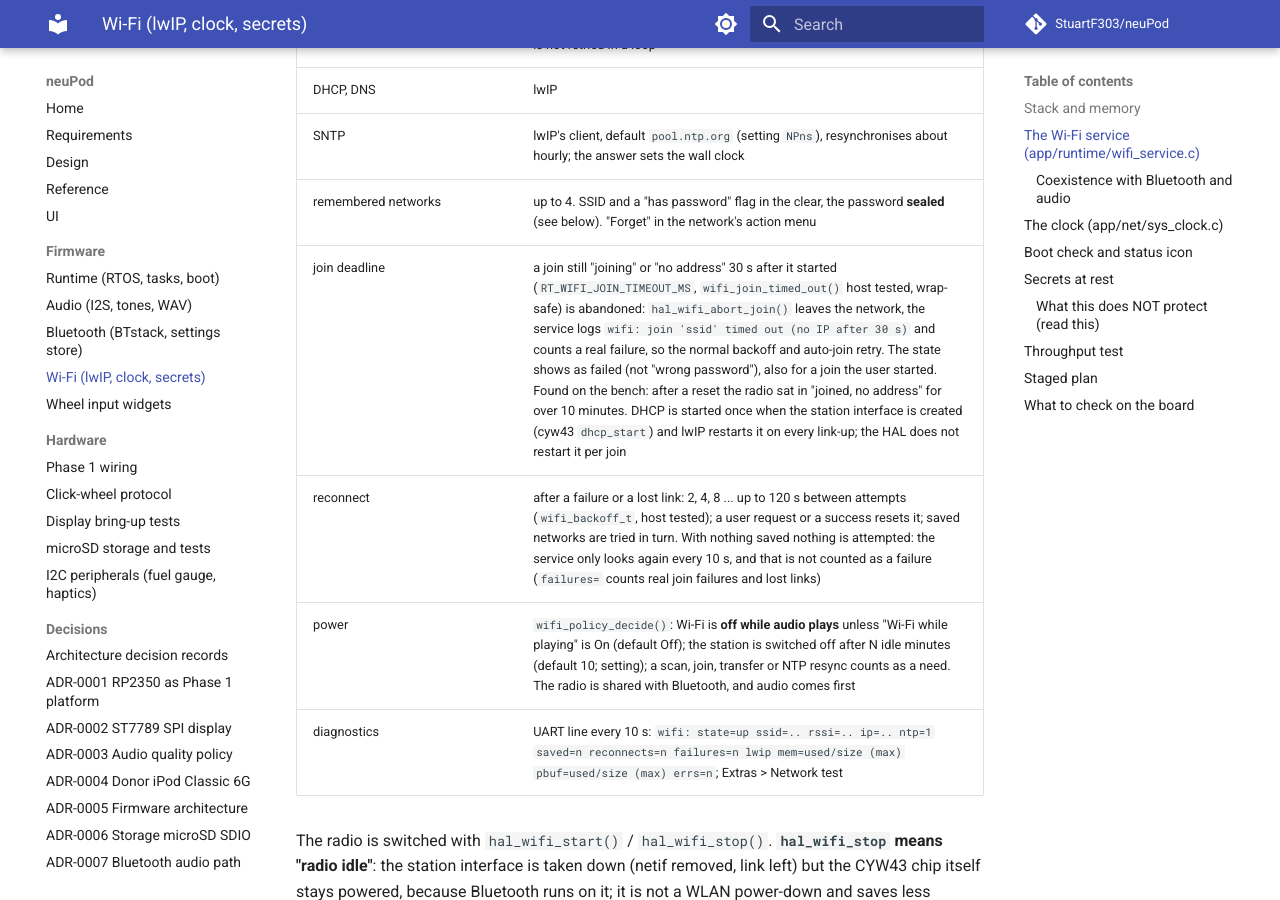
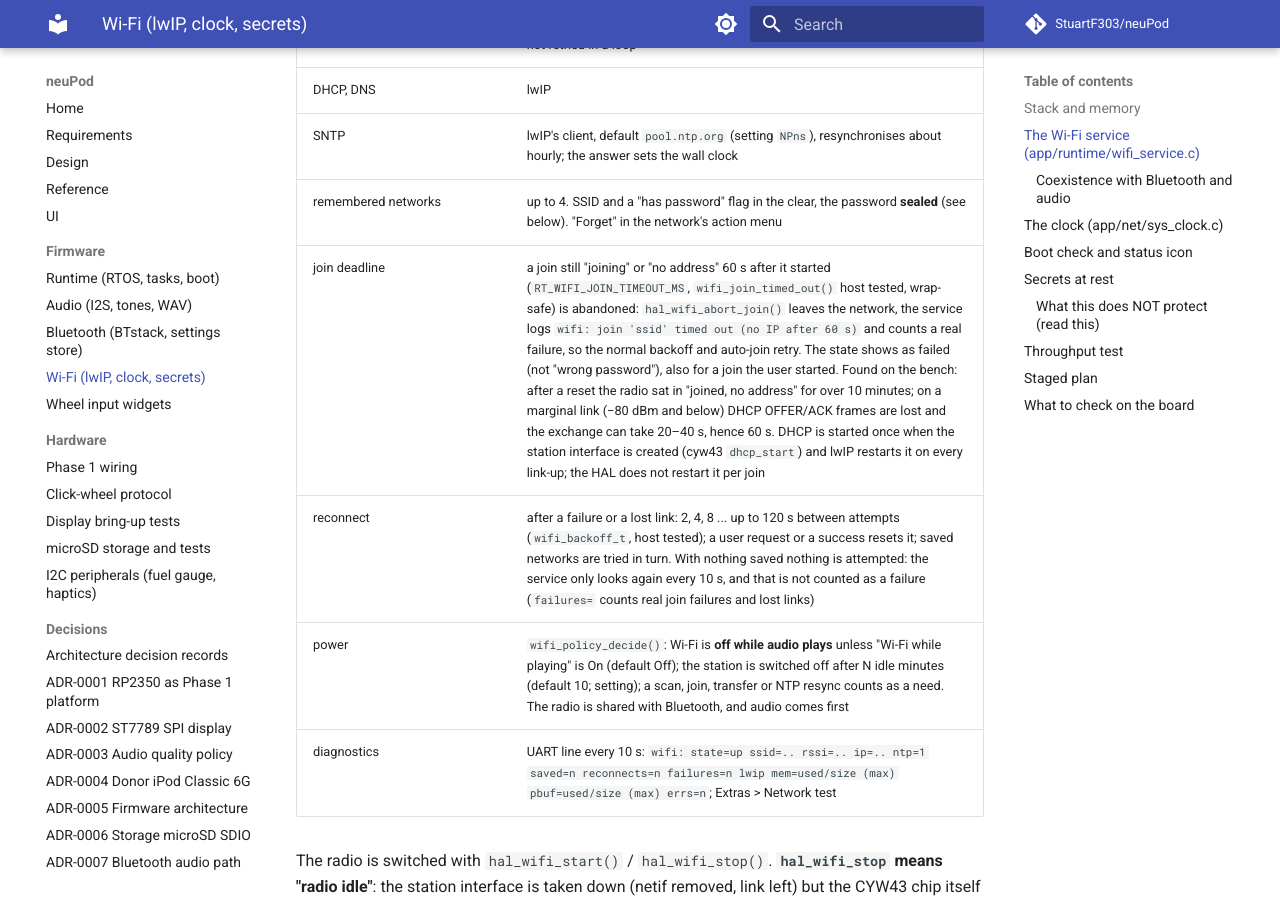
Before and after one commit to StuartF303/neuPod, an MkDocs documentation site: the page built from docs/wifi.md, in a window 1280 px wide and 900 px high, scrolled down 1650 px. Built offline with MkDocs 1.6.1 and Material for MkDocs 9.7.7, drawn with Linux system fonts in a browser that asks for light colours; comment, search, counter and statistics services are not loaded.

Commit message:
fix(wifi): join deadline 30 -> 60 s (DHCP on a marginal link took 20-40 s on the bench)
Co-Authored-By: Claude Opus 5.5 <noreply@anthropic.com>
Claude-Session: https://claude.ai/code/session_01NfmAnUmaBsNr4aNVCxQW7t

```diff
--- a/docs/wifi.md
+++ b/docs/wifi.md
@@ -27,7 +27,7 @@ One task, "wifi" (core 0, priority 1, 4 KB stack), owns the station side. It run
 | DHCP, DNS | lwIP |
 | SNTP | lwIP's client, default `pool.ntp.org` (setting `NPns`), resynchronises about hourly; the answer sets the wall clock |
 | remembered networks | up to 4. SSID and a "has password" flag in the clear, the password **sealed** (see below). "Forget" in the network's action menu |
-| join deadline | a join still "joining" or "no address" 30 s after it started (`RT_WIFI_JOIN_TIMEOUT_MS`, `wifi_join_timed_out()` host tested, wrap-safe) is abandoned: `hal_wifi_abort_join()` leaves the network, the service logs `wifi: join 'ssid' timed out (no IP after 30 s)` and counts a real failure, so the normal backoff and auto-join retry. The state shows as failed (not "wrong password"), also for a join the user started. Found on the bench: after a reset the radio sat in "joined, no address" for over 10 minutes. DHCP is started once when the station interface is created (cyw43 `dhcp_start`) and lwIP restarts it on every link-up; the HAL does not restart it per join |
+| join deadline | a join still "joining" or "no address" 60 s after it started (`RT_WIFI_JOIN_TIMEOUT_MS`, `wifi_join_timed_out()` host tested, wrap-safe) is abandoned: `hal_wifi_abort_join()` leaves the network, the service logs `wifi: join 'ssid' timed out (no IP after 60 s)` and counts a real failure, so the normal backoff and auto-join retry. The state shows as failed (not "wrong password"), also for a join the user started. Found on the bench: after a reset the radio sat in "joined, no address" for over 10 minutes; on a marginal link (−80 dBm and below) DHCP OFFER/ACK frames are lost and the exchange can take 20–40 s, hence 60 s. DHCP is started once when the station interface is created (cyw43 `dhcp_start`) and lwIP restarts it on every link-up; the HAL does not restart it per join |
 | reconnect | after a failure or a lost link: 2, 4, 8 ... up to 120 s between attempts (`wifi_backoff_t`, host tested); a user request or a success resets it; saved networks are tried in turn. With nothing saved nothing is attempted: the service only looks again every 10 s, and that is not counted as a failure (`failures=` counts real join failures and lost links) |
 | power | `wifi_policy_decide()`: Wi-Fi is **off while audio plays** unless "Wi-Fi while playing" is On (default Off); the station is switched off after N idle minutes (default 10; setting); a scan, join, transfer or NTP resync counts as a need. The radio is shared with Bluetooth, and audio comes first |
 | diagnostics | UART line every 10 s: `wifi: state=up ssid=.. rssi=.. ip=.. ntp=1 saved=n reconnects=n failures=n lwip mem=used/size (max) pbuf=used/size (max) errs=n`; Extras > Network test |
```
Also changed, not shown: 1 other file.
